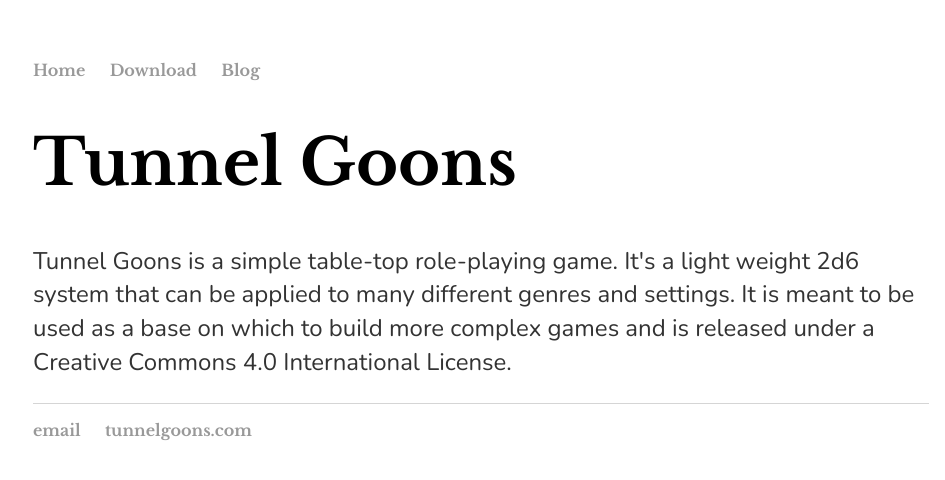
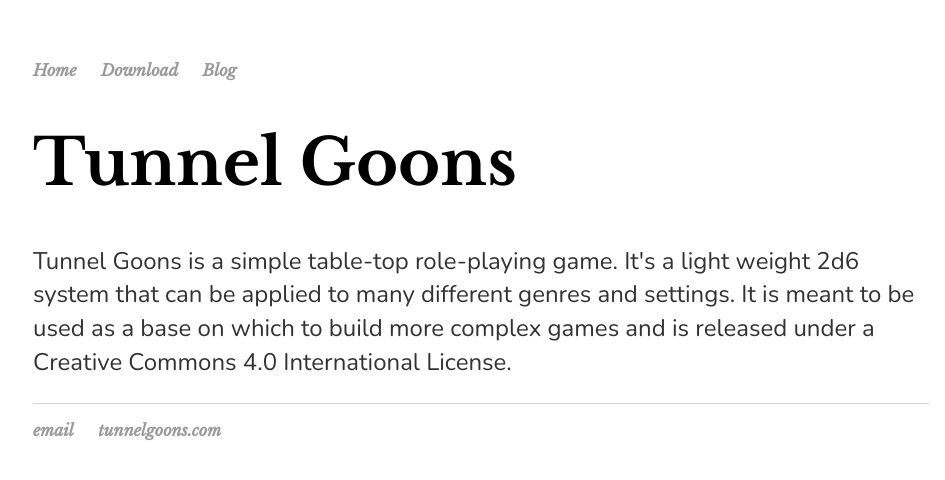
Before and after one commit to NateHPS/TunnelGoons, a Jekyll site: the page built from index.html, in a window 1280 px wide. Shown: the top 480 px of the page, without its empty margins (159-1104 px from the left). Built offline with Jekyll 4.4.1, drawn with Linux system fonts in a browser that asks for light colours.

Commit message:
Update main.css

```diff
--- a/css/main.css
+++ b/css/main.css
@@ -8,6 +8,7 @@ nav ul, footer ul {
     padding: 0px;
     list-style: none;
     font-weight: bold;
+    font-style: italic;
 }
 nav ul li, footer ul li {
     display: inline;
```
